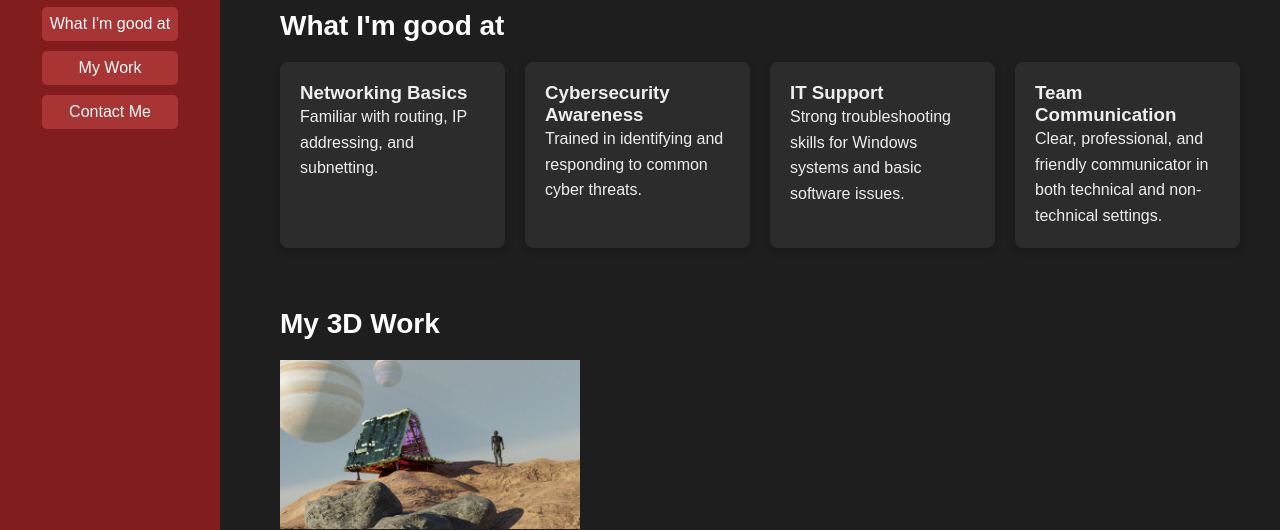
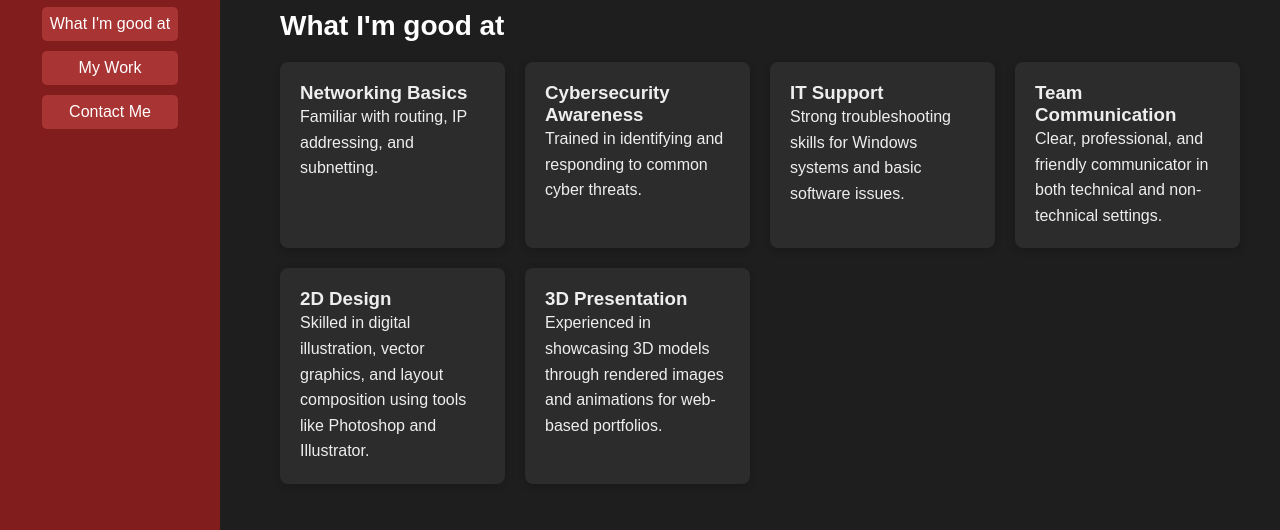
Before and after one commit to TH-Antik/Tanzim-portfolio, a plain HTML site: page index.html in a window 1280 px wide. Shown: the part 270-800 px from the top of the page. Drawn offline with Linux system fonts and the light colour scheme.

Commit message:
Update index.html

```diff
--- a/index.html
+++ b/index.html
@@ -83,6 +83,16 @@
           <h3>Team Communication</h3>
           <p>Clear, professional, and friendly communicator in both technical and non-technical settings.</p>
         </div>
+        <div class="card">
+  <h3>2D Design</h3>
+  <p>Skilled in digital illustration, vector graphics, and layout composition using tools like Photoshop and Illustrator.</p>
+</div>
+
+<div class="card">
+  <h3>3D Presentation</h3>
+  <p>Experienced in showcasing 3D models through rendered images and animations for web-based portfolios.</p>
+</div>
+
       </div>
     </section>
 
```
